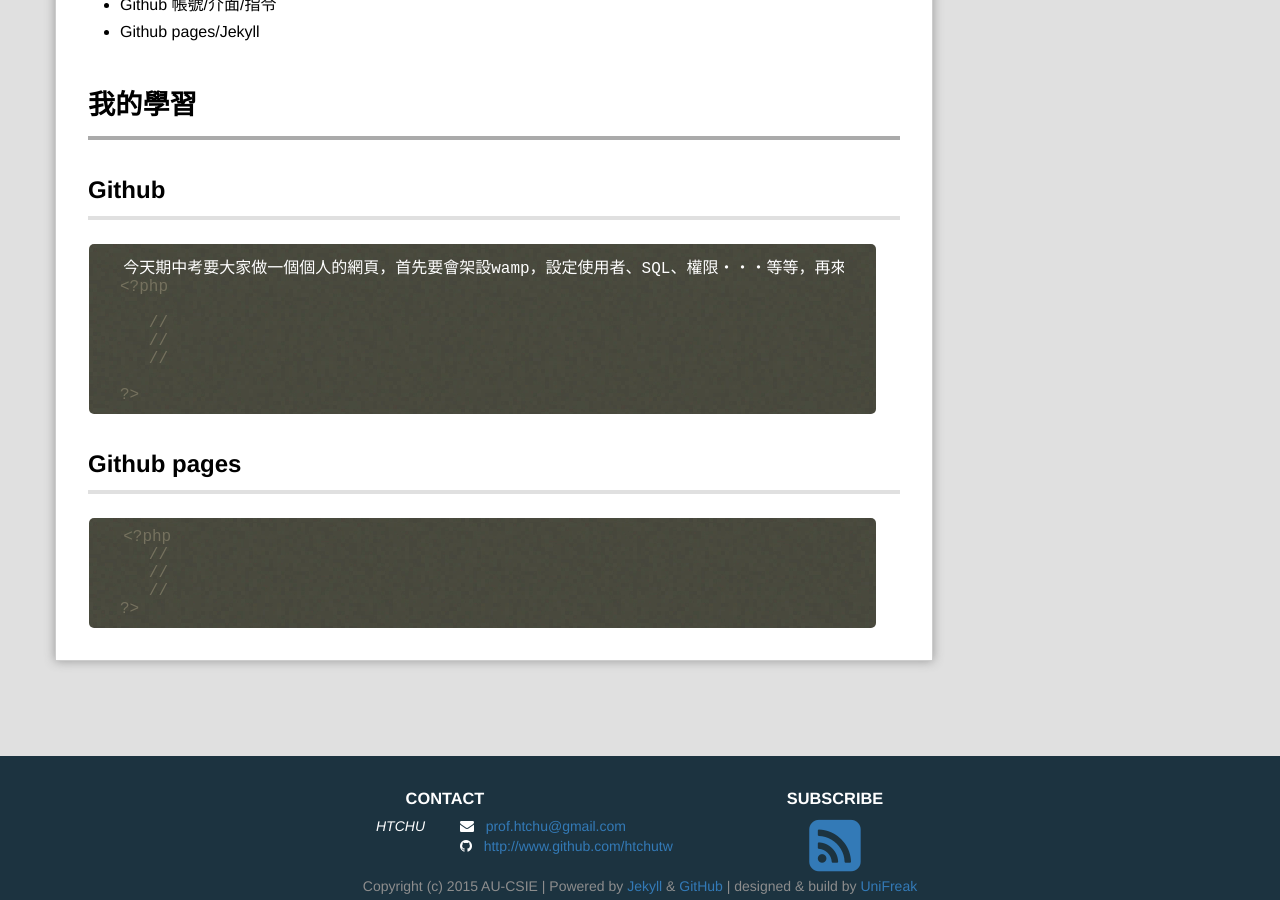
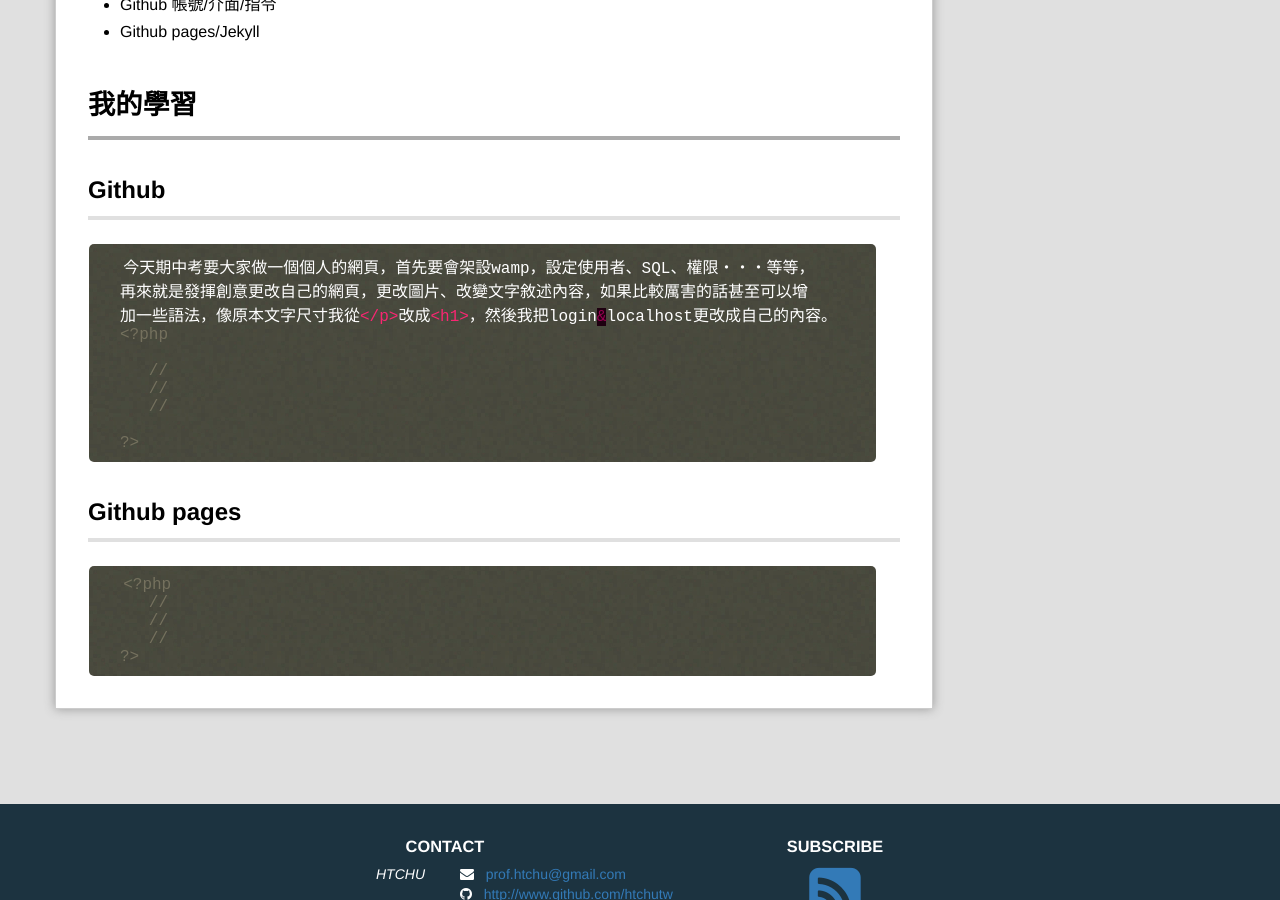
Before and after one commit to track9785/webcourse, a Jekyll site: the page built from _posts/2017-11-15-Class9.md, in a window 1280 px wide and 900 px high, scrolled down 604 px. Built offline with Jekyll 4.4.1, drawn with Linux system fonts in a browser that asks for light colours; Markdown is read by kramdown in place of the engine named in the settings; comment, search, counter and statistics services are not loaded.

Commit message:
Update 2017-11-15-Class9.md

````diff
--- a/_posts/2017-11-15-Class9.md
+++ b/_posts/2017-11-15-Class9.md
@@ -20,7 +20,9 @@ github帳號及使用github做blog。。
 
 
 ```php
-今天期中考要大家做一個個人的網頁，首先要會架設wamp，設定使用者、SQL、權限‧‧‧等等，再來就是發揮創意更改自己的網頁，更改圖片、改變文字敘述內容，如果比較厲害的話甚至可以增加一些語法，像原本文字尺寸我從</p>改成<h1>，然後我把login&localhost更改成自己的內容。
+今天期中考要大家做一個個人的網頁，首先要會架設wamp，設定使用者、SQL、權限‧‧‧等等，
+再來就是發揮創意更改自己的網頁，更改圖片、改變文字敘述內容，如果比較厲害的話甚至可以增
+加一些語法，像原本文字尺寸我從</p>改成<h1>，然後我把login&localhost更改成自己的內容。
 <?php
 
    //
````
